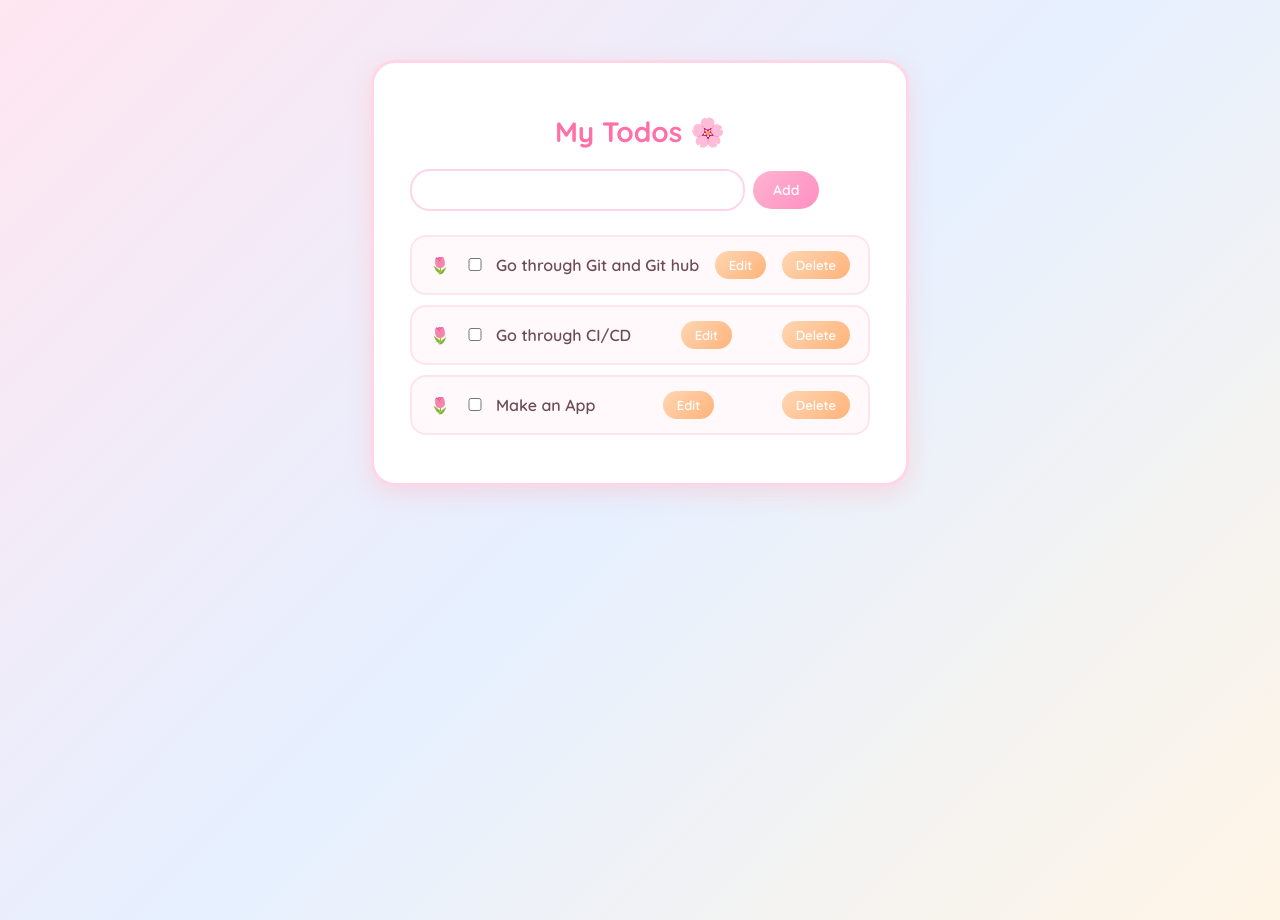
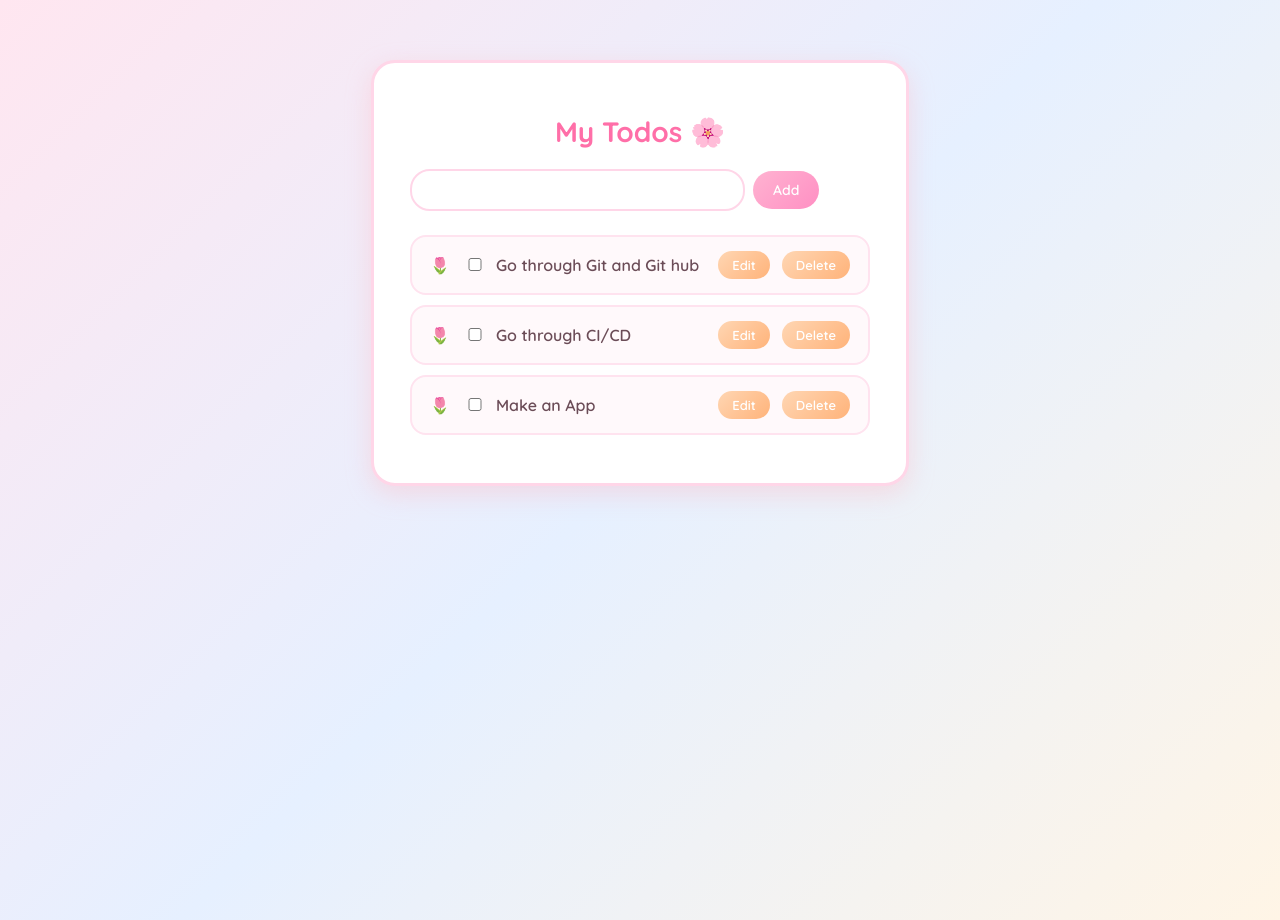
Before and after one commit to tahiratareef2710-wq/todo-fe, a Next.js app: page / in a window 1280 px wide. Built offline with nearby package versions, Linux system fonts and the light colour scheme.

Commit message:
fixed the css

```diff
--- a/app/globals.css
+++ b/app/globals.css
@@ -100,6 +100,10 @@ li:hover {
   border-color: #ffc2dc;
 }
 
+li span {
+  flex: 1;
+}
+
 li::before {
   content: "🌷 ";
 }
```
